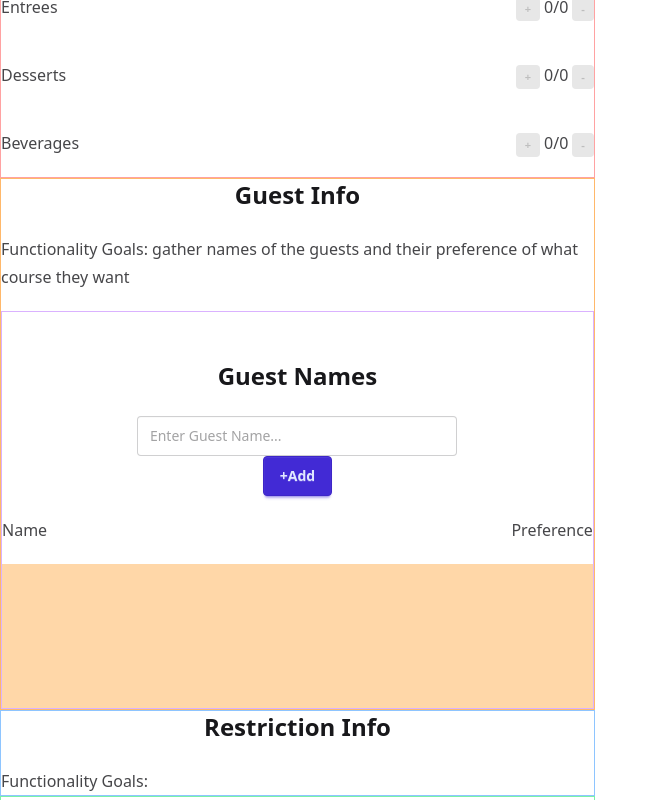
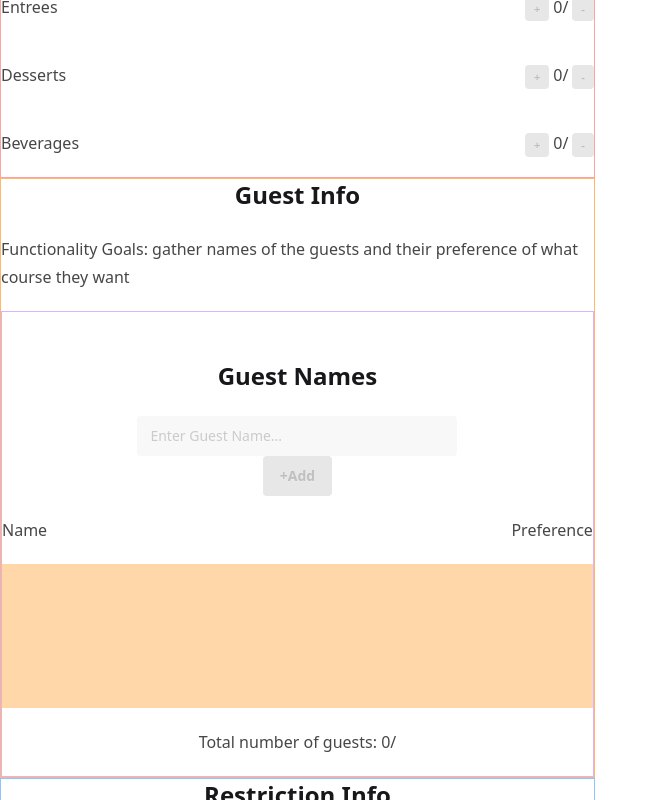
Before and after one commit to ang-riv/dinner-party-generator, a React (Vite) app: page / in a window 1280 px wide. Shown: the part 460-1260 px from the top of the page, without its empty margins (0-658 px from the left). Built offline with nearby package versions, Linux system fonts and the light colour scheme; a web font is replaced by a local one.

Commit message:
Disabled guest name button once guests arr matches the number of guests

```diff
--- a/src/App.jsx
+++ b/src/App.jsx
@@ -4,7 +4,7 @@ import React, { useState, useEffect, useRef } from "react";
 function App() {
   // * guest info
   const courses = ["Appetizers", "Entrees", "Desserts", "Beverages"];
-  const [guestNum, setGuestNum] = useState(0);
+  const [guestNum, setGuestNum] = useState(null);
 
   // * object that holds the number of dishes
   const [numOfDishes, setNumOfDishes] = useState(
@@ -152,11 +152,16 @@ function App() {
             title="letters only"
             onChange={(e) => setGuestName(e.target.value)}
             onKeyDown={(e) => (e.key === "Enter" ? handleNewGuest() : null)}
+            disabled={guests.length >= guestNum}
           />
           <div className="validator-hint hidden">
             <p className="">Name must be 3 to 30 characters with no numbers</p>
           </div>
-          <button className="btn btn-primary" onClick={handleNewGuest}>
+          <button
+            className="btn btn-primary"
+            onClick={handleNewGuest}
+            disabled={guests.length >= guestNum}
+          >
             +Add
           </button>
           <div className="w-full h-fit flex justify-between">
@@ -193,6 +198,9 @@ function App() {
               </div>
             ))}
           </div>
+          <p>
+            Total number of guests: {guests.length}/{guestNum}
+          </p>
         </div>
       </div>
       {/* RESTRICTIONS */}
```
